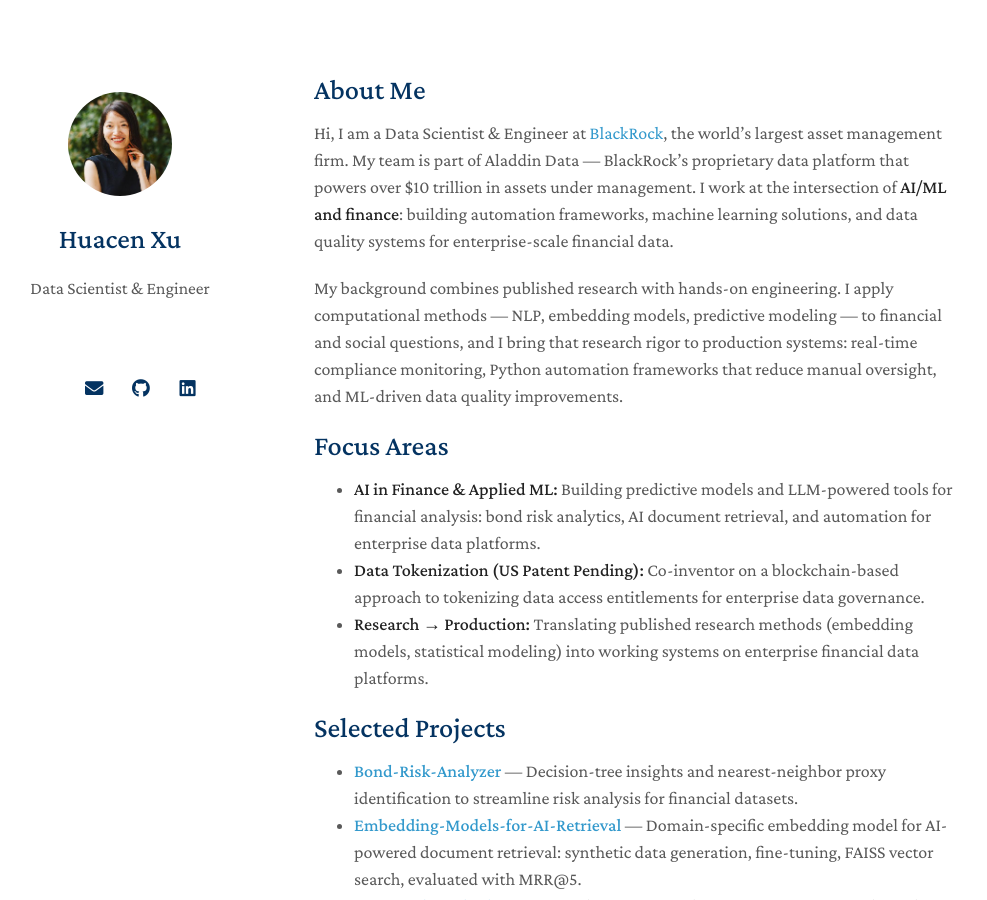
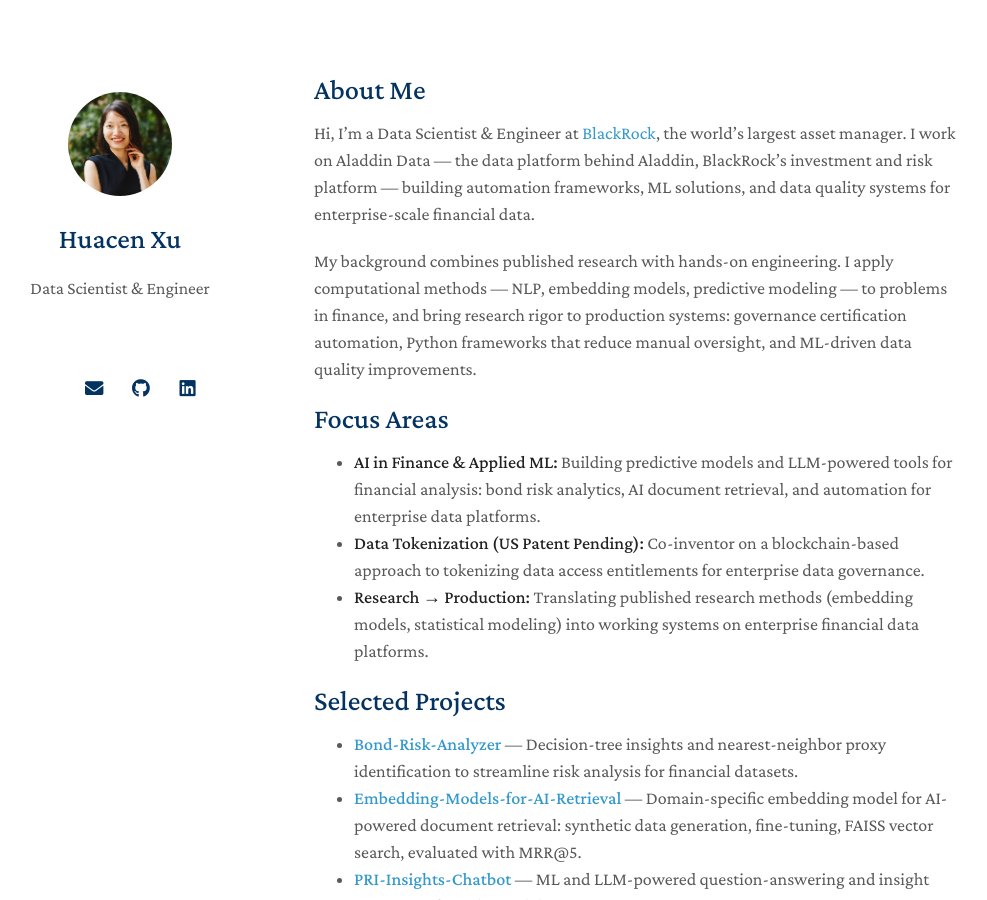
Before and after one commit to huacenxu/huacenxu.github.io, a Jekyll site: the page built from index.md, in a window 1280 px wide and 900 px high. Shown: the whole window, without its empty margins (156-1143 px from the left). Built offline with Jekyll 4.4.1, drawn with Linux system fonts in a browser that asks for light colours; nearby versions of some CDN libraries; a style sheet for code colours, icons or effects is not loaded; our own code applies the rules of GitHub Pages for plain Markdown files.

Commit message:
Rewrite About Me intro
Co-Authored-By: Claude Fable 5 <noreply@anthropic.com>

```diff
--- a/index.md
+++ b/index.md
@@ -4,9 +4,9 @@ layout: homepage
 
 ## About Me
 
-Hi, I am a Data Scientist & Engineer at [BlackRock](https://www.blackrock.com), the world's largest asset management firm. My team is part of Aladdin Data — BlackRock's proprietary data platform that powers over $10 trillion in assets under management. I work at the intersection of **AI/ML and finance**: building automation frameworks, machine learning solutions, and data quality systems for enterprise-scale financial data.
+Hi, I'm a Data Scientist & Engineer at [BlackRock](https://www.blackrock.com), the world's largest asset manager. I work on Aladdin Data — the data platform behind Aladdin, BlackRock's investment and risk platform — building automation frameworks, ML solutions, and data quality systems for enterprise-scale financial data.
 
-My background combines published research with hands-on engineering. I apply computational methods — NLP, embedding models, predictive modeling — to financial and social questions, and I bring that research rigor to production systems: real-time compliance monitoring, Python automation frameworks that reduce manual oversight, and ML-driven data quality improvements.
+My background combines published research with hands-on engineering. I apply computational methods — NLP, embedding models, predictive modeling — to problems in finance, and bring research rigor to production systems: governance certification automation, Python frameworks that reduce manual oversight, and ML-driven data quality improvements.
 
 ## Focus Areas
 
```
